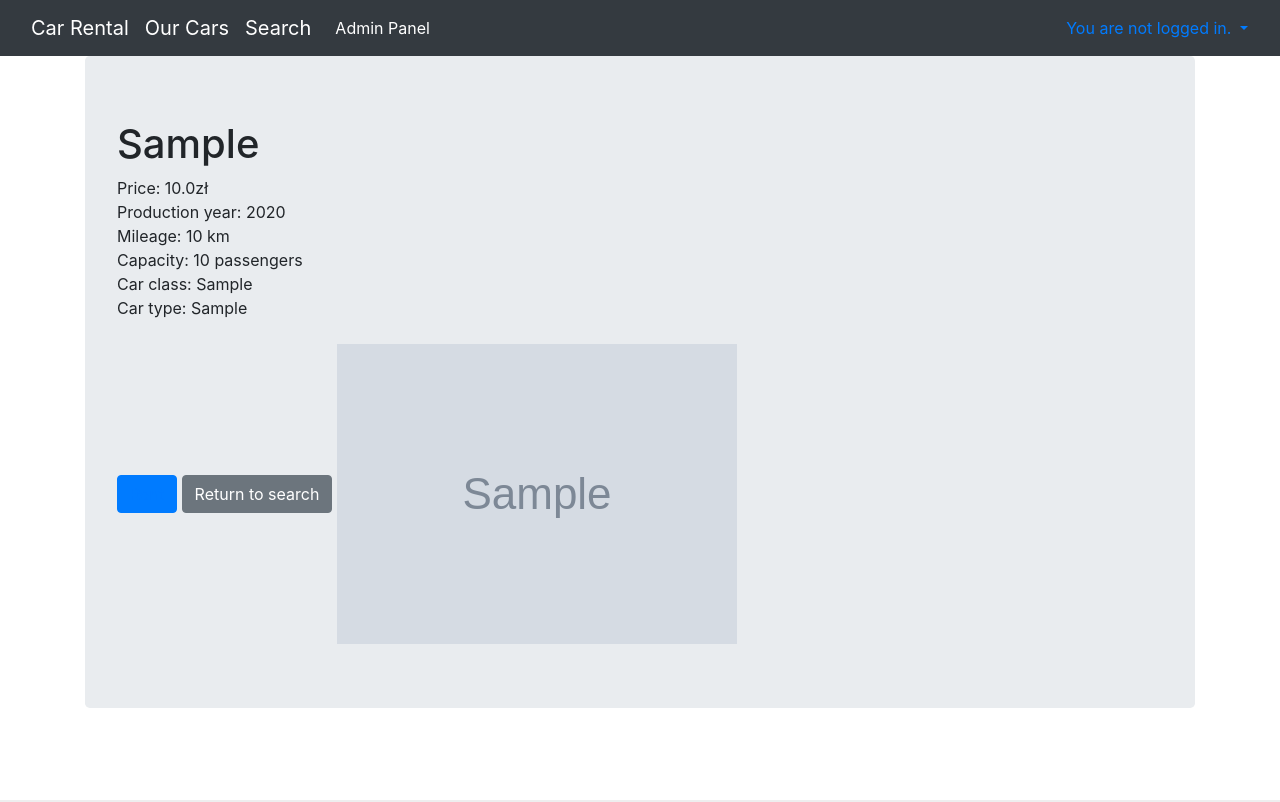
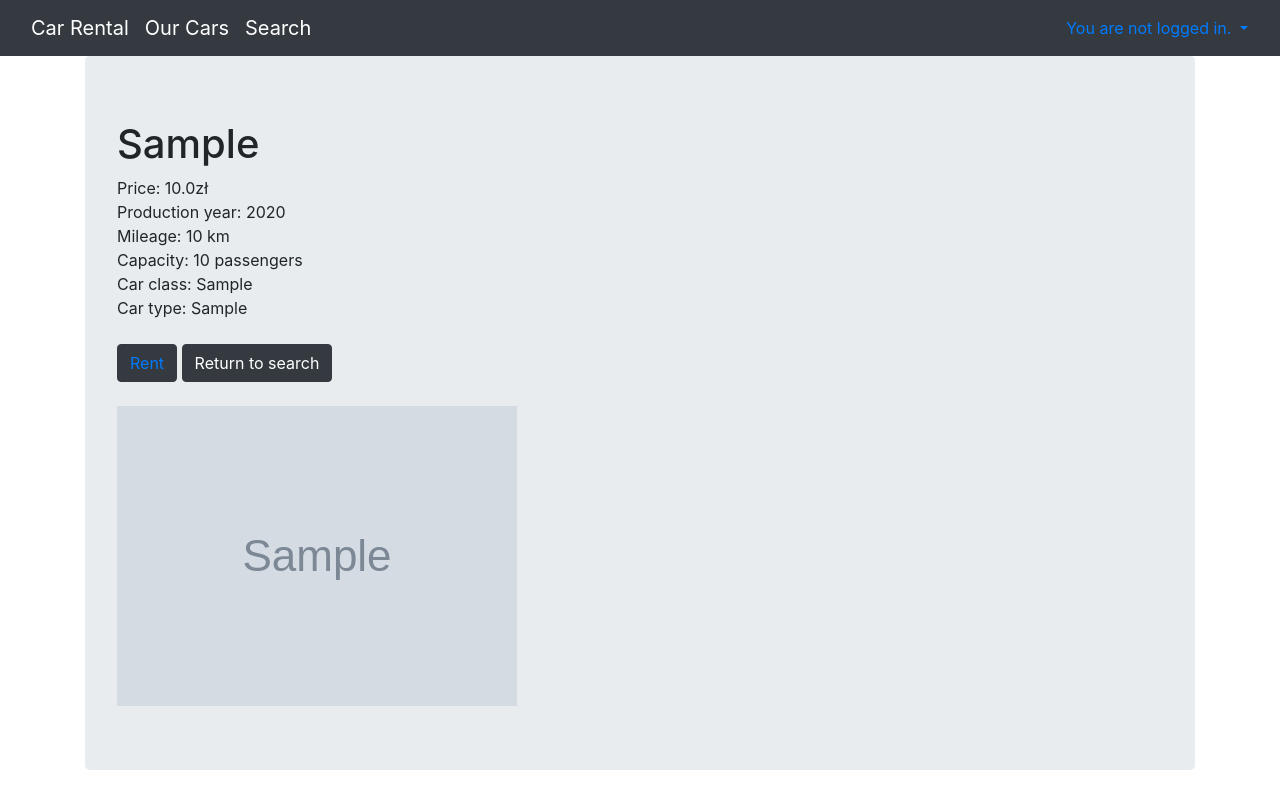
Before and after one commit to jstanczewski/car_rental, a Django app: page /cars/1/ in a window 1280 px wide. Run offline with Django 3.2, Linux system fonts and the light colour scheme; tables that the repository leaves empty hold one stand-in row (values such as "Sample post"); grey boxes marked "Sample" are stand-in pictures; some libraries are stand-ins or nearby versions.

Commit message:
admin panel button hidden if user is not an admin, minor visual changes

```diff
--- a/viewer/forms.py
+++ b/viewer/forms.py
@@ -21,7 +21,7 @@ class ContractForm(ModelForm):
         fields = '__all__'
 
     date_from = PastDateField()
-    # car_id = IntegerField(initial=Contract.car_id)
+    # car_id = IntegerField(initial=1)
     # profile_id = IntegerField(initial=1)
 
     def clean(self):
--- a/viewer/models.py
+++ b/viewer/models.py
@@ -80,7 +80,7 @@ class Contract(Model):
     profile_id = ForeignKey(Profile, on_delete=DO_NOTHING, default=None)
 
     def __str__(self):
-        return f'{self.profile_id}, {self.car_id}'
+        return f'{self.profile_id}, {self.car_id}, ({self.date_from} - {self.date_to})'
 
 
 class Client(Model):
--- a/viewer/templates/car_details.html
+++ b/viewer/templates/car_details.html
@@ -12,8 +12,8 @@ Mileage: {{ object.mileage }} km<br>
 Capacity: {{ object.capacity }} passengers<br>
 Car class: {{ object.car_class }}<br>
 Car type: {{ object.type_id }}<br><br>
-<button type="button" class="btn btn-primary"><a href="{% url 'new_contract' car.id %}">Rent</a></button>
-<input type="button" value="Return to search" onclick="history.back()" class="btn btn-secondary">
+<button type="button" class="btn btn-dark"><a href="{% url 'new_contract' car.id %}">Rent</a></button>
+<input type="button" value="Return to search" onclick="history.back()" class="btn btn-dark"><br><br>
 {% if object.image %}
 <img src="{{ object.image.url }}">
 {% endif %}
--- a/viewer/templates/navbar.html
+++ b/viewer/templates/navbar.html
@@ -7,9 +7,11 @@
     <span class="navbar-toggler-icon"></span>
   </button>
   <div class="collapse navbar-collapse" id="navbarNavAltMarkup">
+      {% if user.is_admin %}
     <div class="navbar-nav">
-      <a class="nav-item nav-link active" href="/admin">Admin Panel</a>
+      <a class="navbar-brand" href="/admin">Admin Panel</a>
     </div>
+      {% endif %}
   </div>
 </div>
   {% if user.is_authenticated %}
--- a/viewer/views.py
+++ b/viewer/views.py
@@ -34,5 +34,5 @@ class NewContractView(LoginRequiredMixin, CreateView):
     success_url = reverse_lazy('index')
 
     def dispatch(self, request, *args, **kwargs):
-        print(request)
+        # print(request)
         return super(NewContractView, self).dispatch(request, *args, **kwargs)
```
